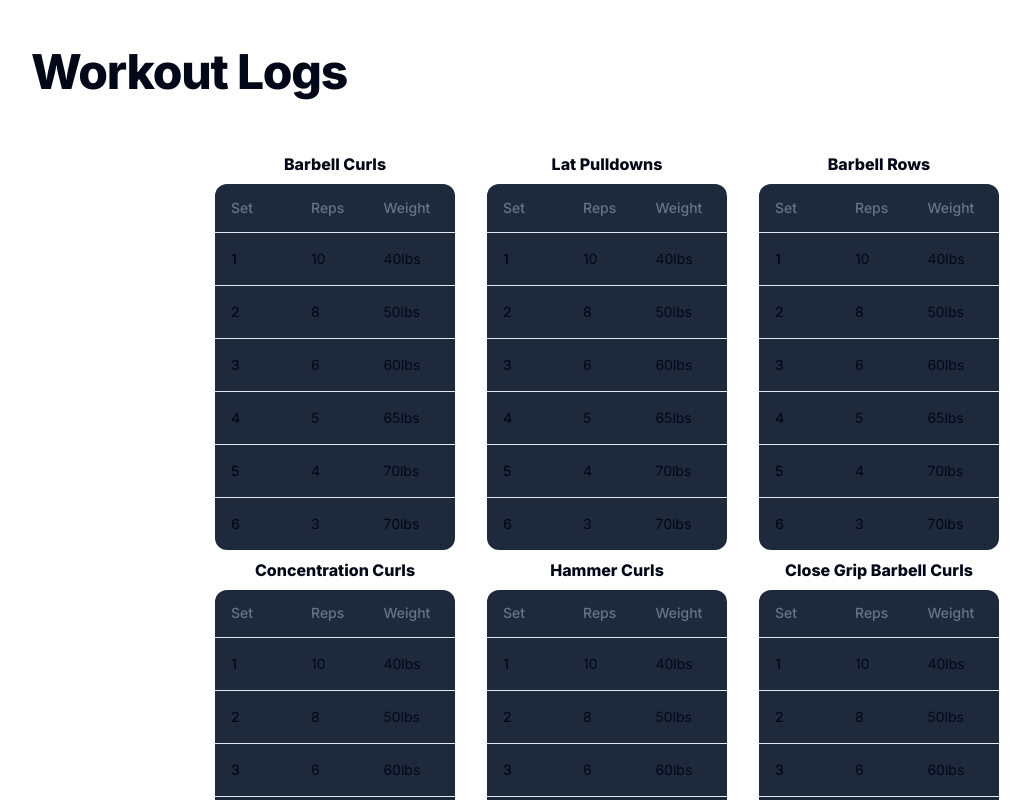
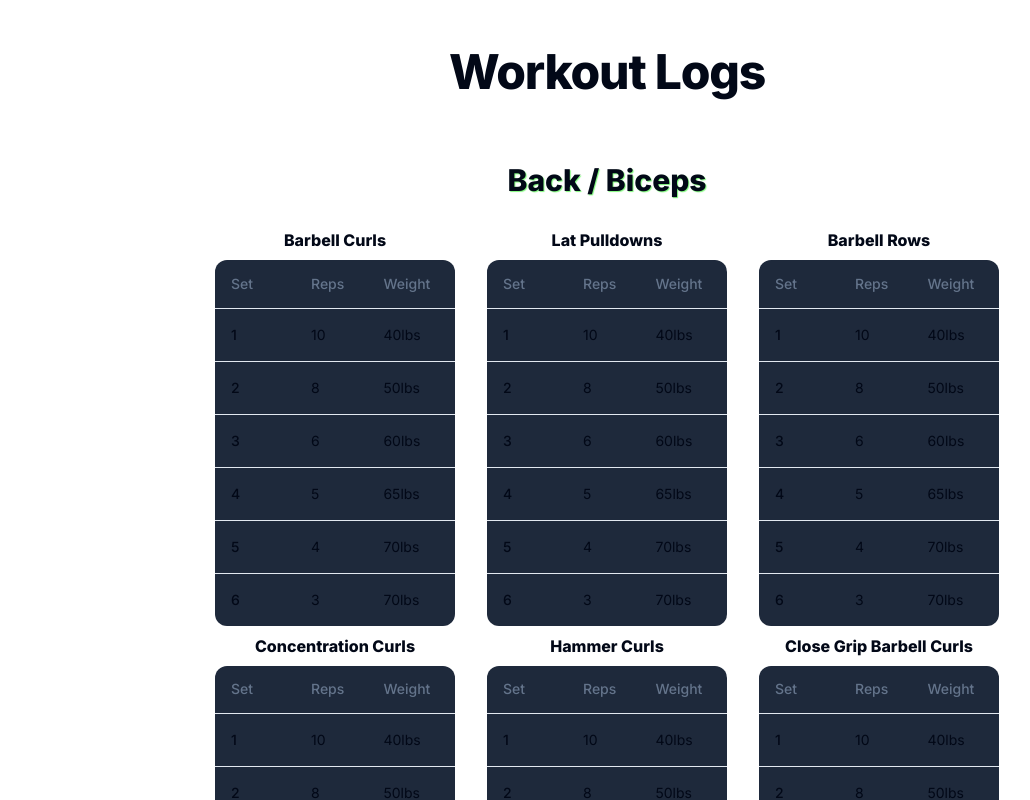
Before and after one commit to LRSORRENTI/workout-logs, a Next.js app: page / in a window 1280 px wide. Shown: the top 800 px of the page, without its empty margins (37-1067 px from the left). Built offline with nearby package versions, Linux system fonts and the light colour scheme.

Commit message:
added more styling to workout day overview heading

```diff
--- a/src/app/layout.tsx
+++ b/src/app/layout.tsx
@@ -25,7 +25,7 @@ export default function RootLayout({
             enableSystem
             disableTransitionOnChange
           >
-        <nav className='flex justify-between'>
+        <nav className='flex justify-center'>
           <h1>
             Workout Logs
           </h1>
--- /dev/null
+++ b/src/app/tableStyles.css
@@ -0,0 +1,19 @@
+.wrap-p {
+  display: flex;
+  justify-content: center;
+}
+
+.main-p {
+  box-shadow: rgba(255, 255, 255, 0.1) 0px 3px 6px,
+    rgba(255, 255, 255, 0.1) 0px 3px 6px;
+
+  max-width: 300px;
+  padding-right: 15px;
+  padding-left: 15px;
+  padding-bottom: 5px;
+  padding-top: 5px;
+  border-radius: 5px;
+  border: 5px solid #fff;
+  font-weight: 800;
+  text-shadow: 1px 1px 1px rgb(129, 251, 125);
+}
--- a/src/components/WorkoutTable.tsx
+++ b/src/components/WorkoutTable.tsx
@@ -7,8 +7,13 @@ import {
     TableHeader,
     TableRow,
   } from "@/components/ui/table"
+  import '../app/tableStyles.css'
   export default function WorkoutTable() {
     return (
+      <>
+      <div className="wrap-p">
+      <p className="main-p text-center text-3xl mb-3">Back / Biceps</p>
+      </div>
       <div className="flex justify-center">
         <div className="flex justify-center max-w-4xl">
           <div className="flex justify-center flex-col sm:flex-row sm:flex-wrap">
@@ -279,5 +284,6 @@ import {
 </div>
 </div>
 </div>
+</>
     );
   };
```
